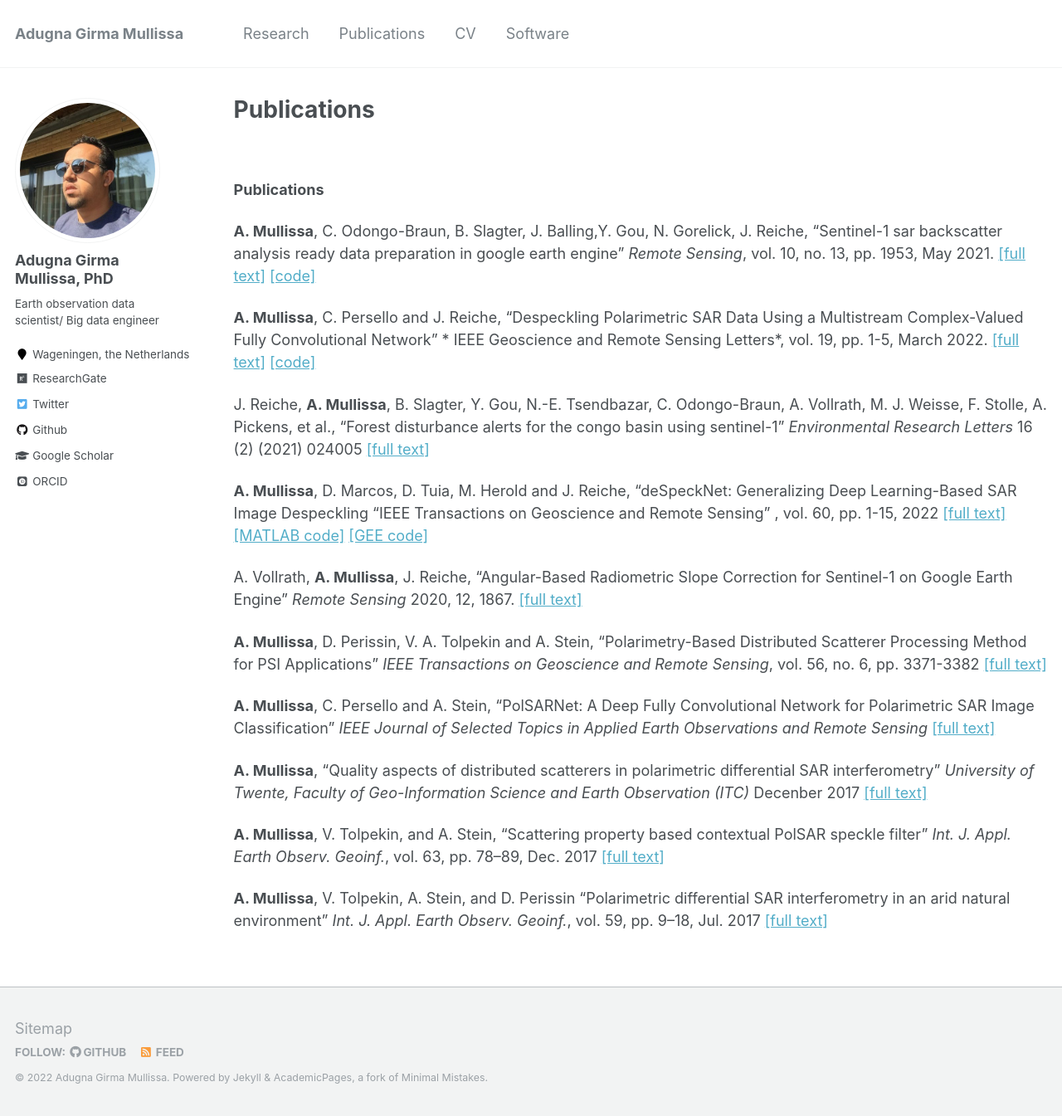
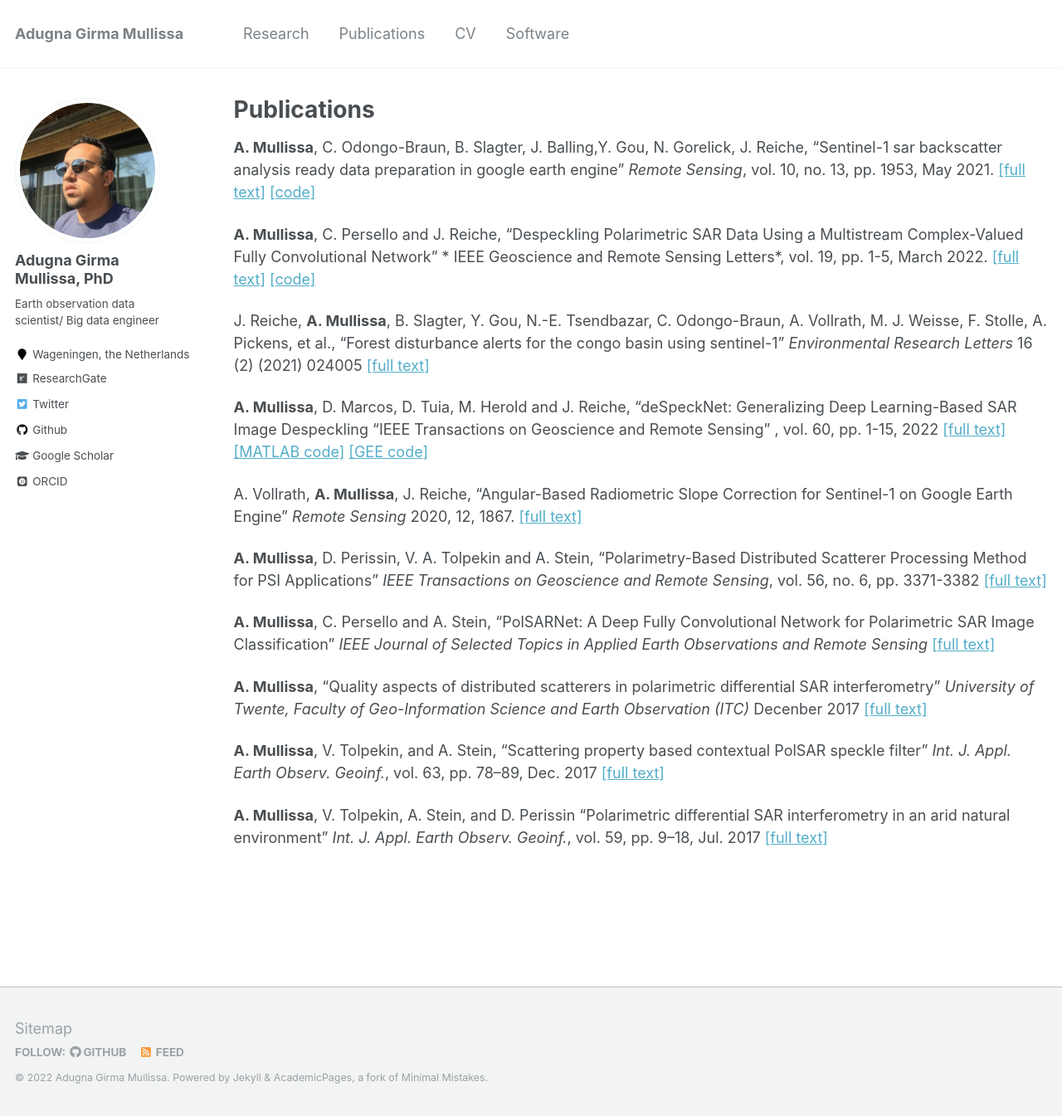
Before and after one commit to adugnag/adugnag.github.io, a Jekyll site: the page built from _pages/publications.md, in a window 1280 px wide and 1345 px high. Shown: the whole window at 83% size. Built offline with Jekyll 4.4.1, drawn with Linux system fonts in a browser that asks for light colours; some web fonts are replaced.

Commit message:
Update publications.md

```diff
--- a/_pages/publications.md
+++ b/_pages/publications.md
@@ -4,9 +4,6 @@ title: "Publications"
 permalink: /publications/
 author_profile: true
 ---
-<br>
-
-<b>Publications</b>
 
 **A. Mullissa**, C. Odongo-Braun, B. Slagter, J. Balling,Y. Gou, N. Gorelick, J. Reiche, “Sentinel-1 sar backscatter analysis ready data preparation in google earth engine” *Remote Sensing*, vol. 10, no. 13, pp. 1953, May 2021. [[full text]](http://adugnag.github.io/files/S1_ARD_remotesensing-13-01954.pdf) [[code]](https://github.com/adugnag/gee_s1_ard)
 
```
